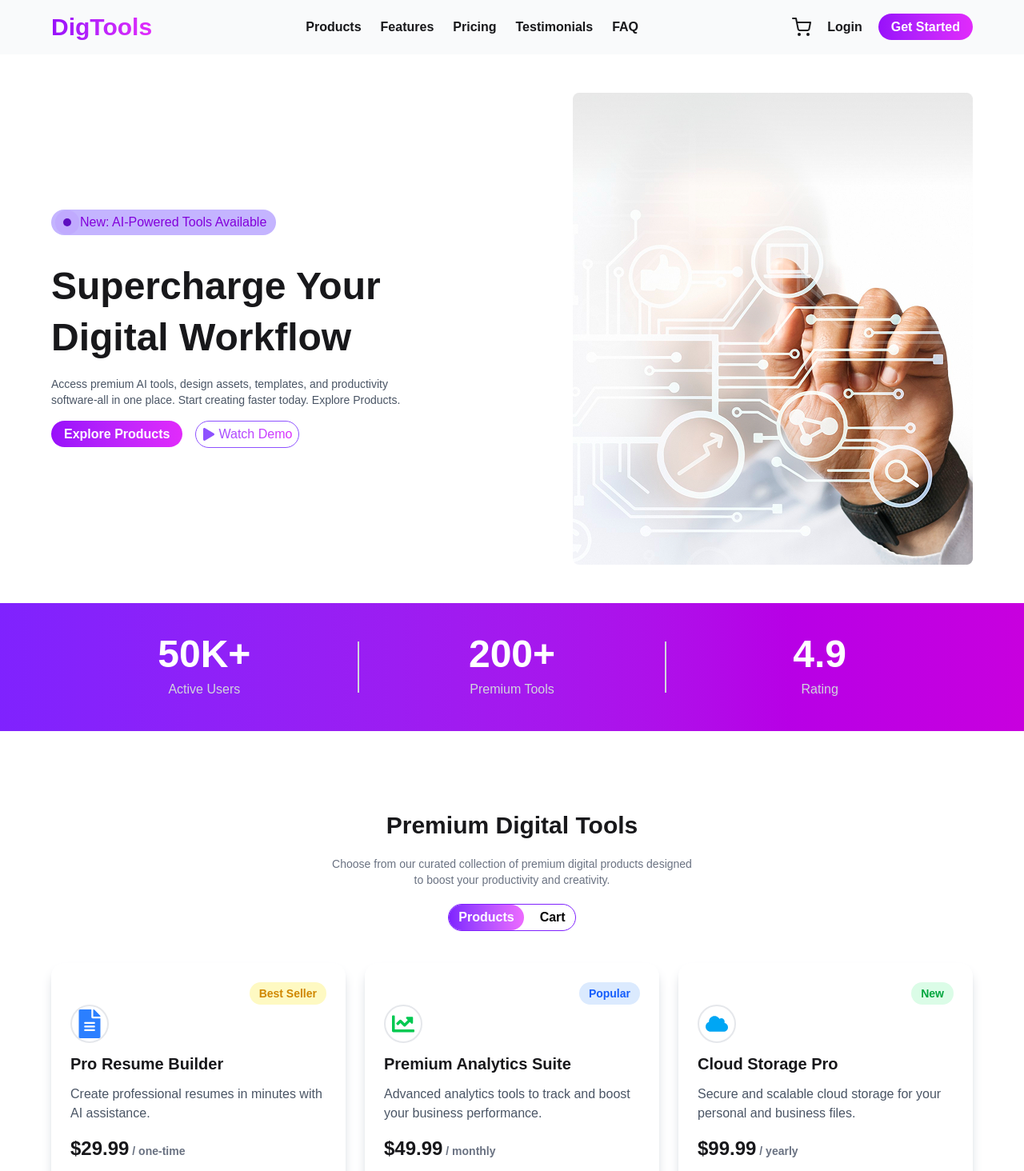
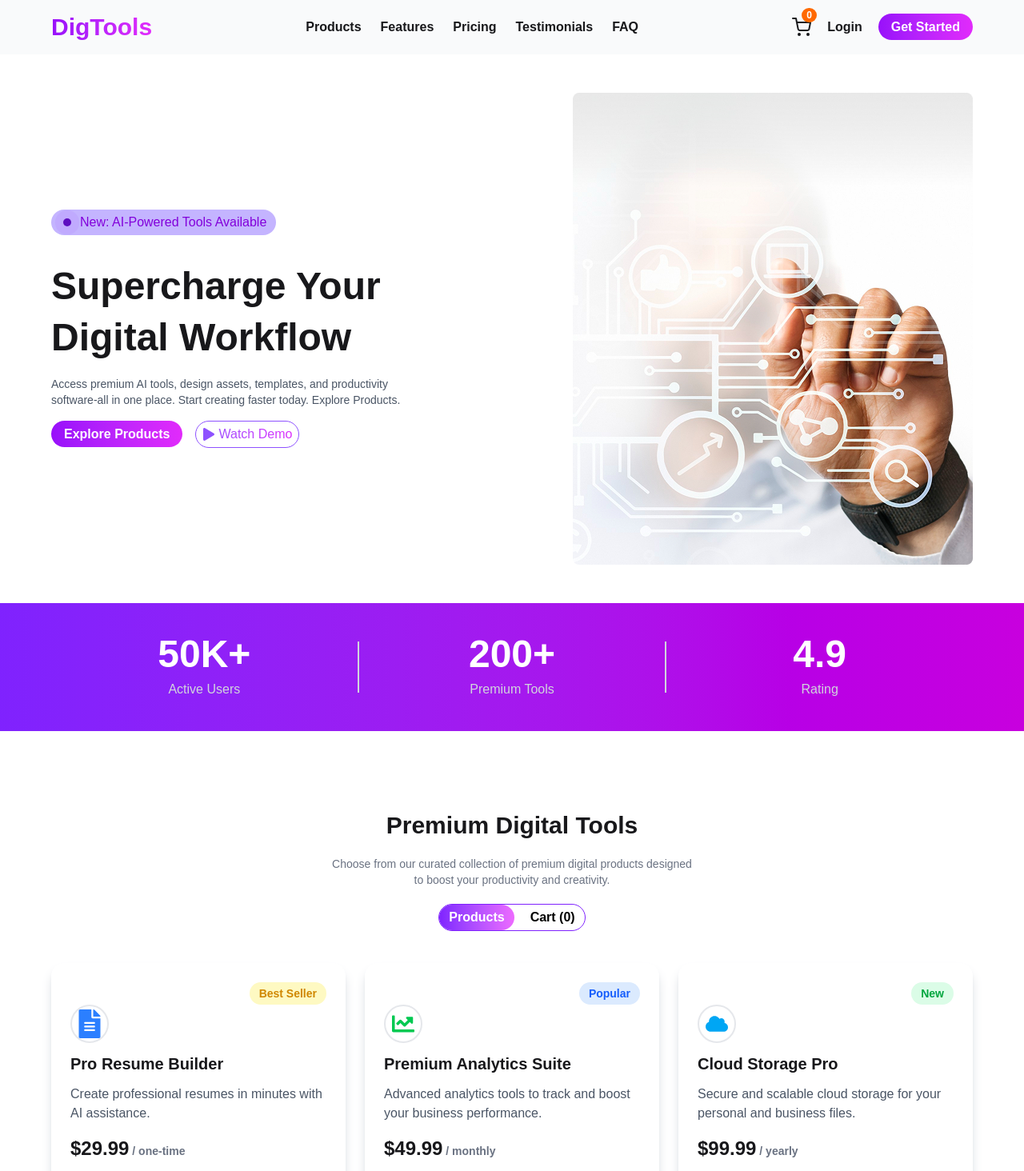
Before and after one commit to rashidulislamg71/digtools-platform, a React (Vite) app: page / in a window 1280 px wide. Shown: the top 1464 px of the page at 80% size. Built offline with nearby package versions, Linux system fonts and the light colour scheme.

Commit message:
added toastify

```diff
--- a/package.json
+++ b/package.json
@@ -14,6 +14,7 @@
     "react": "^19.2.4",
     "react-dom": "^19.2.4",
     "react-icons": "^5.6.0",
+    "react-toastify": "^11.0.5",
     "tailwindcss": "^4.2.2"
   },
   "devDependencies": {
--- a/src/App.jsx
+++ b/src/App.jsx
@@ -10,6 +10,20 @@ import WorkFlow from "./components/WorkFlowSection/WorkFlow";
 import Footer from "./components/Footer/Footer";
 import Banner from "./components/HeroBanner/Banner.jsx";
 import Carts from "./components/Carts/Carts.jsx";
+
+import {
+  FaFileAlt,
+  FaChartLine,
+  FaCloud,
+  FaPaintBrush,
+  FaBullhorn,
+  FaGraduationCap,
+  FaCalendarAlt,
+  FaGlobe,
+  FaRobot
+} from "react-icons/fa";
+import { toast, ToastContainer } from "react-toastify";
+
 
 const productsData = async () => {
   try {
@@ -38,18 +52,6 @@ const pricingData = async () => {
     return [];
   }
 };
-
-import {
-  FaFileAlt,
-  FaChartLine,
-  FaCloud,
-  FaPaintBrush,
-  FaBullhorn,
-  FaGraduationCap,
-  FaCalendarAlt,
-  FaGlobe,
-  FaRobot
-} from "react-icons/fa";
 
 const productIcons = [
   {
@@ -127,16 +129,18 @@ function App() {
     }
     const updatedCart = [...cartItems, item];
     setCartItems(updatedCart);
-
+    toast("Yes! Successfully Added To Cart!");
   };
 
-  const removeItemFormCart = (item) => {
+  const removeItemFromCart = (item) => {
     const updatedCart = cartItems.filter(cart => cart.id !== item.id);
     setCartItems(updatedCart);
+    toast("Oh No! Successfully Remove Item from Cart!");
   }
 
   const proceedToCheckout = () => {
     setCartItems([]);
+    toast("Oh No! Successfully Remove All Cart Item!");
   }
 
   return (
@@ -167,7 +171,7 @@ function App() {
             {active === "products" ? (
               <Products promiseProducts={promiseProducts} addToCartHandle={addToCartHandle} productIcons={productIcons} cartItems={cartItems} />
             ) : (
-              <Carts cartItems={cartItems} setCartItems={setCartItems} productIcons={productIcons} removeItemFormCart={removeItemFormCart} proceedToCheckout={proceedToCheckout} cartSum={cartSum} />
+              <Carts cartItems={cartItems} setCartItems={setCartItems} productIcons={productIcons} removeItemFromCart={removeItemFromCart} proceedToCheckout={proceedToCheckout} cartSum={cartSum} />
             )}
 
           </Suspense>
@@ -193,6 +197,8 @@ function App() {
       <footer>
         <Footer />
       </footer>
+
+      <ToastContainer />
     </>
   );
 }
--- a/src/components/Carts/Cart.jsx
+++ b/src/components/Carts/Cart.jsx
@@ -3,7 +3,7 @@
 import React from 'react'
 
 
-function Cart({ cart, productIcons, removeItemFormCart }) {
+function Cart({ cart, productIcons, removeItemFromCart }) {
     const matchedIcon = productIcons.find(
         (iconItem) => iconItem.name === cart.name
     );
@@ -26,7 +26,7 @@ function Cart({ cart, productIcons, removeItemFormCart }) {
                     </div>
                 </div>
                 <div>
-                    <button onClick={() => removeItemFormCart(cart)} className=" btn text-orange-500 cursor-pointer hover:text-orange-700">Remove</button>
+                    <button onClick={() => removeItemFromCart(cart)} className=" btn text-orange-500 cursor-pointer hover:text-orange-700">Remove</button>
                 </div>
 
             </div>
--- a/src/components/Carts/Carts.jsx
+++ b/src/components/Carts/Carts.jsx
@@ -2,7 +2,7 @@ import React from 'react'
 import Cart from './Cart'
 import { FiShoppingCart } from 'react-icons/fi'
 
-function Carts({ cartItems, productIcons, removeItemFormCart, proceedToCheckout, cartSum }) {
+function Carts({ cartItems, productIcons, removeItemFromCart, proceedToCheckout, cartSum }) {
 
   return (
     <div className="w-full md:w-6xl rounded-xl bg-gray-100 p-5 md:p-10 mb-20 mt-10 ">
@@ -11,7 +11,7 @@ function Carts({ cartItems, productIcons, removeItemFormCart, proceedToCheckout,
           cartItems.length > 0 ?
             <>
               {cartItems.map((cart) => (
-                <Cart key={cart.id} cart={cart} productIcons={productIcons} removeItemFormCart={removeItemFormCart} proceedToCheckout={proceedToCheckout} />
+                <Cart key={cart.id} cart={cart} productIcons={productIcons} removeItemFromCart={removeItemFromCart} proceedToCheckout={proceedToCheckout} />
               ))}
               <div className="bg-green-50 p-5 rounded flex justify-between items-center w-full">
                 <p>Total</p>
--- a/src/components/NavBar/NavBar.jsx
+++ b/src/components/NavBar/NavBar.jsx
@@ -59,7 +59,7 @@ function NavBar({ cartItems }) {
         {/* Right side */}
         <div className="flex items-center gap-5">
           <div className="relative font-bold cursor-pointer">
-            <span className="absolute -top-3 left-3  bg-orange-500 px-1.5 text-[12px] rounded-full text-white">{cartItems.length === 0 ? "" : cartItems.length}</span>
+            <span className="absolute -top-3 left-3  bg-orange-500 px-1.5 text-[12px] rounded-full text-white">{cartItems.length}</span>
             <FiShoppingCart className="text-2xl hover:text-violet-600" />
           </div>
 
--- a/src/components/ProductsBtn/ProductsBtn.jsx
+++ b/src/components/ProductsBtn/ProductsBtn.jsx
@@ -11,7 +11,7 @@ function ProductsBtn({ active, setActive, cartItems }) {
         Products
       </button>
       <button onClick={() => setActive("cart")} className={`px-3 font-bold ${active === "cart" ? btnActiveStyles : btnCommonStyles}`}>
-        Cart {cartItems.length === 0 ? "" : `(${cartItems.length})`}
+        Cart ({cartItems.length})
       </button>
     </div>
   );
```
Also changed, not shown: 1 other file (tests, documents, lock files or other folders).
